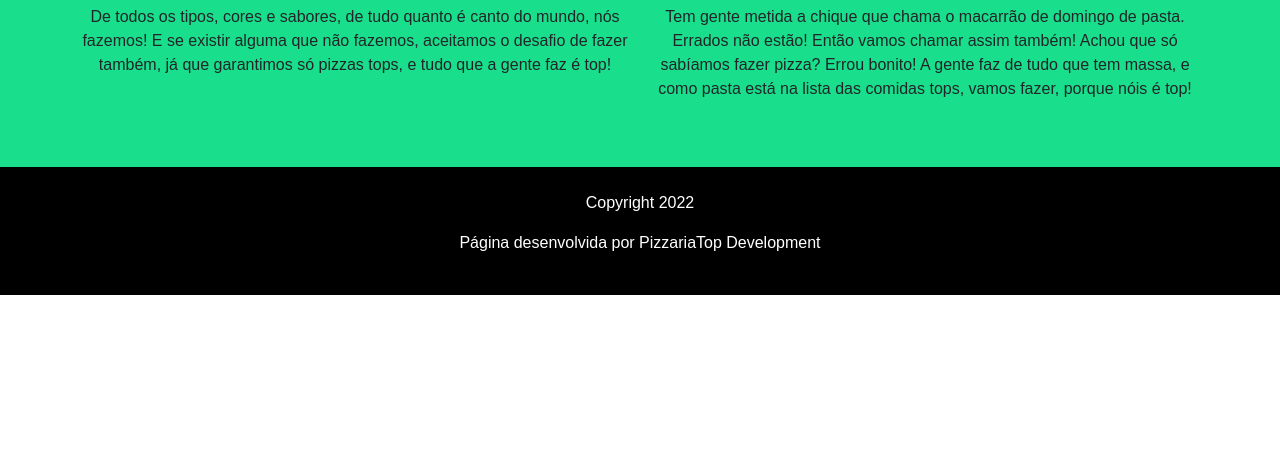
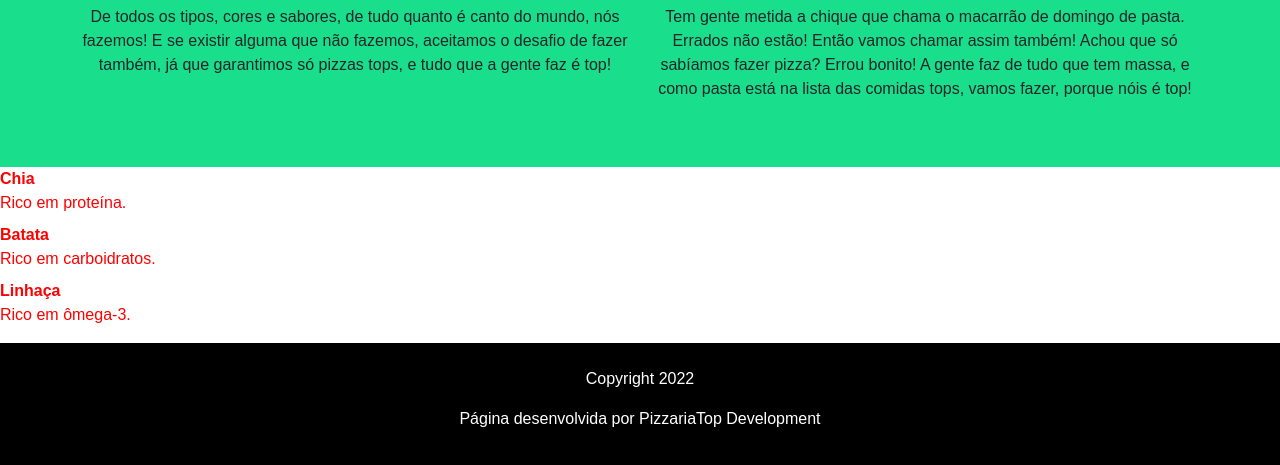
Before and after one commit to atiladm/meus-projetos-publicos, a plain HTML site: page Curso HTML, CSS e Javascript/Curso/index.html in a window 1280 px wide. Shown: the part 1783-2248 px from the top of the page. Before the commit the page ends 2078 px from the top, so only its background shows below. Drawn offline with nearby package versions, Linux system fonts and the light colour scheme.

Commit message:
correções de diretório

```diff
--- a/Curso HTML, CSS e Javascript/css/style.css
+++ b/Curso HTML, CSS e Javascript/Curso/css/style.css
@@ -28,3 +28,7 @@ body {
     background-color: black;
     color: white;
 }
+
+dl {
+    color: red
+}
--- a/Curso HTML, CSS e Javascript/index.html
+++ b/Curso HTML, CSS e Javascript/Curso/index.html
@@ -110,6 +110,17 @@
             </div>
         </section>
 
+        <section>
+            <dl>
+                <dt>Chia</dt>
+                <dd>Rico em proteína.</dd>
+                <dt>Batata</dt>
+                <dd>Rico em carboidratos.</dd>
+                <dt>Linhaça</dt>
+                <dd>Rico em ômega-3.</dd>
+            </dl>
+        </section>
+
         <footer class="container-fluid text-center footer p-4">
             <p>Copyright 2022</p>
             <p>Página desenvolvida por PizzariaTop Development</p>
```
